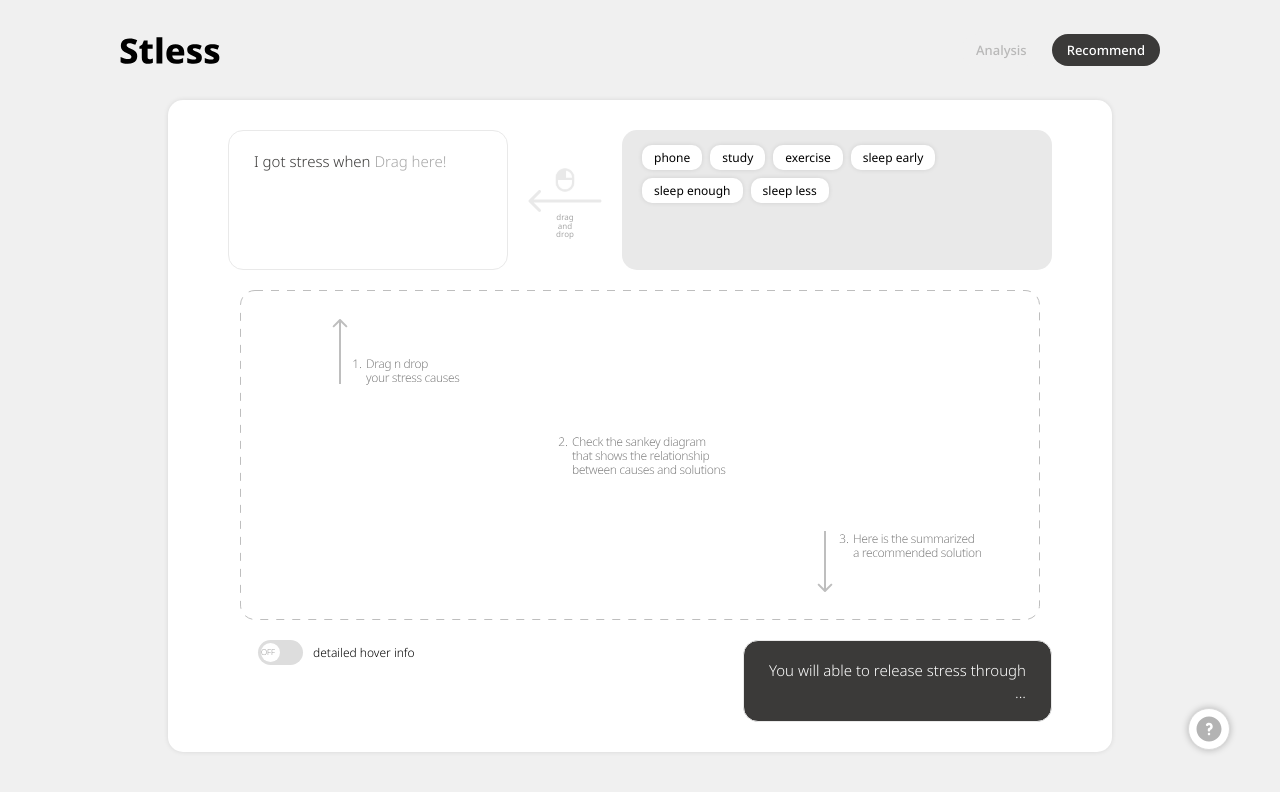
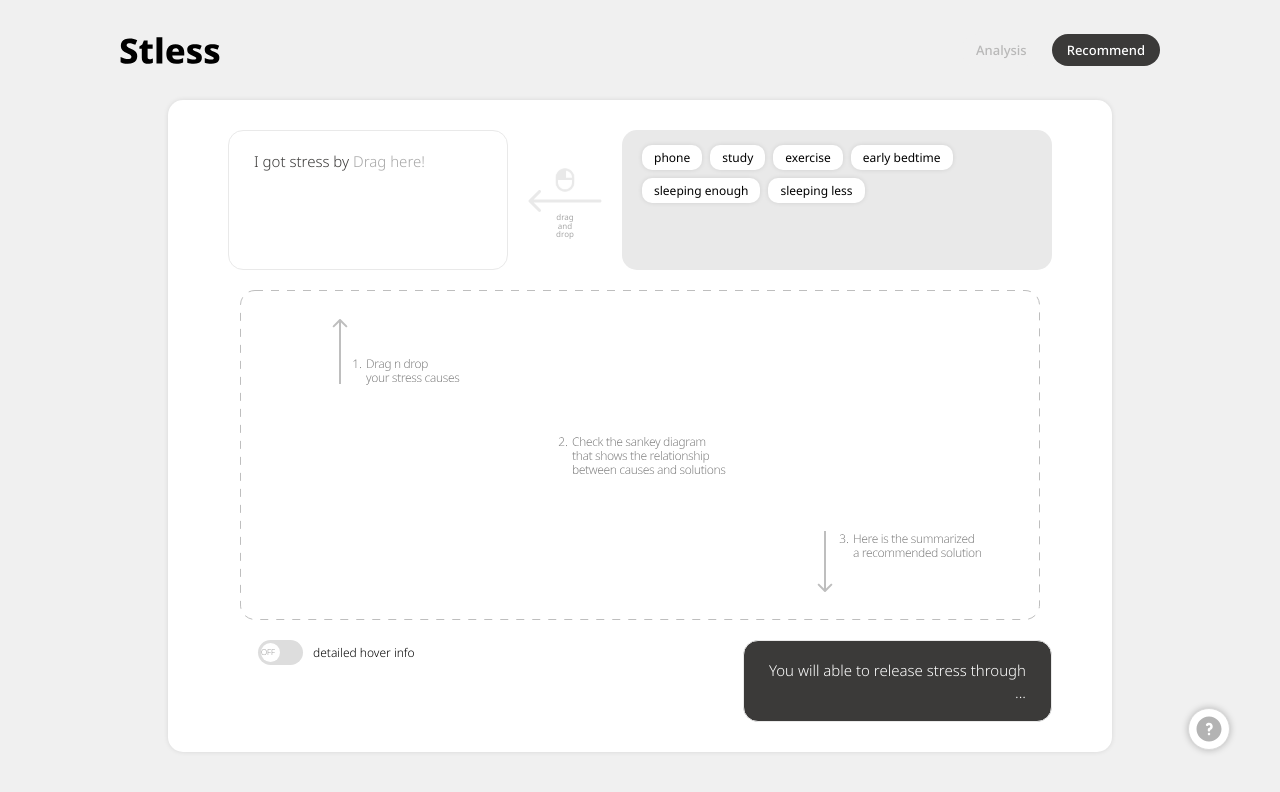
Before and after one commit to Huikyeong/Stless, a React (Create React App) app: page /recommend in a window 1280 px wide. Shown: the top 792 px of the page. Built offline with nearby package versions, Linux system fonts and the light colour scheme.

Commit message:
Fix: category name and data

```diff
--- a/src/assets/datas/correlation_p0701_v1.json
+++ b/src/assets/datas/correlation_p0701_v1.json
@@ -40,42 +40,42 @@
         "value": 9
     },
     {
-        "source": "sleep early",
+        "source": "early bedtime",
         "target": "phone",
         "value": 1
     },
     {
-        "source": "sleep early",
+        "source": "early bedtime",
         "target": "study",
         "value": 1
     },
     {
-        "source": "sleep early",
+        "source": "early bedtime",
         "target": "exercise",
         "value": 3
     },
     {
-        "source": "sleep enough",
+        "source": "sleeping enough",
         "target": "phone",
         "value": 1
     },
     {
-        "source": "sleep enough",
+        "source": "sleeping enough",
         "target": "study",
         "value": 5
     },
     {
-        "source": "sleep enough",
+        "source": "sleeping enough",
         "target": "exercise",
         "value": 3
     },
     {
-        "source": "sleep less",
+        "source": "sleeping less",
         "target": "study",
         "value": 2
     },
     {
-        "source": "sleep less",
+        "source": "sleeping less",
         "target": "exercise",
         "value": 2
     }
--- a/src/assets/datas/stress_cause.json
+++ b/src/assets/datas/stress_cause.json
@@ -1,18 +1,18 @@
 [
     {
         "category": "study",
-        "value": 10
+        "value": 22
     },
     {
         "category": "exercise",
+        "value": 20
+    },
+    {
+        "category": "sleeping enough",
         "value": 9
     },
     {
-        "category": "sleep enough",
-        "value": 4
-    },
-    {
         "category": "phone",
-        "value": 3
+        "value": 7
     }
 ]
--- a/src/assets/datas/stress_solution.json
+++ b/src/assets/datas/stress_solution.json
@@ -1,15 +1,15 @@
 [
     {
         "category": "study",
-        "value": 10
+        "value": 34
     },
     {
         "category": "exercise",
-        "value": 7
+        "value": 26
     },
     {
         "category": "phone",
-        "value": 2
+        "value": 7
     },
     {
         "category": "",
--- a/src/components/BarGraph.tsx
+++ b/src/components/BarGraph.tsx
@@ -97,13 +97,12 @@ function BarGraph(props: {
             xaxis: {
               visible: false,
               fixedrange: true,
-              range: [0, 15],
+              range: [0, 30],
             },
             yaxis: {
               visible: false,
               fixedrange: true,
             },
-            // colorway: ['#E26464'],
             font: { size: 10 },
           }}
           config={{
@@ -178,7 +177,7 @@ function BarGraph(props: {
             xaxis: {
               visible: false,
               fixedrange: true,
-              range: [0, 15],
+              range: [0, 40],
             },
             yaxis: {
               visible: false,
--- a/src/pages/Recommend.tsx
+++ b/src/pages/Recommend.tsx
@@ -109,7 +109,7 @@ function Recommend() {
                 color: ${colors.black};
               `}
             >
-              I got stress when{' '}
+              I got stress by{' '}
               {selectedTagList.length === 0 && (
                 <span
                   css={css`
```
